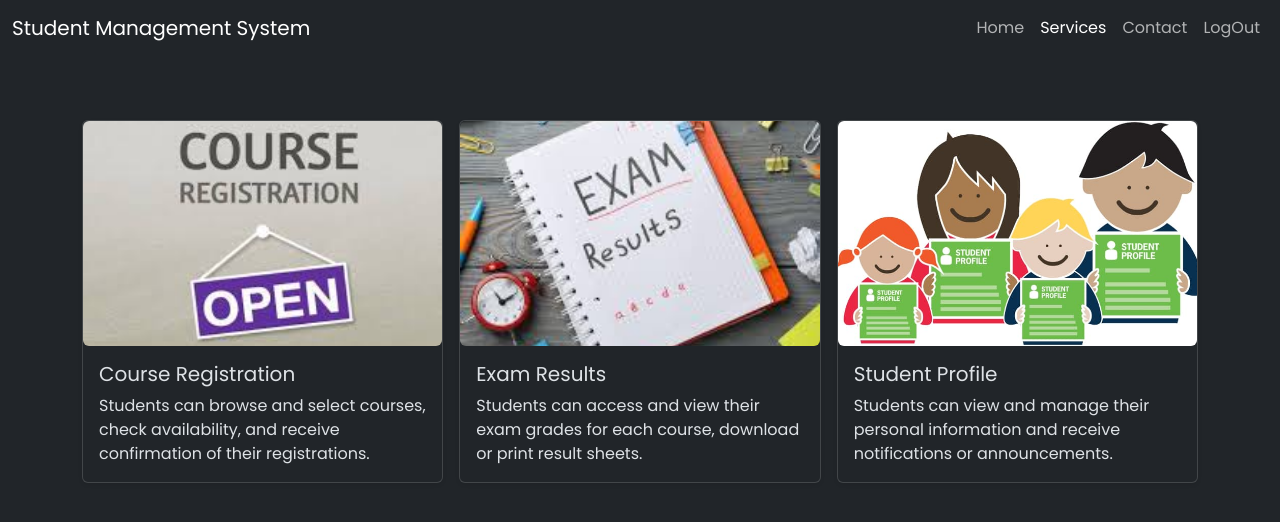
After one commit to Gopal-Khadka/SMS, a Django app: page /services in a window 1280 px wide. The commit adds this page. Shown: the top 522 px of the page. Run offline with Django 5.2, Linux system fonts and the light colour scheme; the visitor is signed in with stand-in values (Sample User, id 1); some libraries are stand-ins or nearby versions.

Commit message:
Add services page

```diff
--- a/main_app/urls.py
+++ b/main_app/urls.py
@@ -1,11 +1,11 @@
 from django.urls import path
 from . import views
 
-app_name ="main_app"
+app_name = "main_app"
 urlpatterns = [
     path("", views.index, name="index"),
     path("login", views.logInUser, name="logInUser"),
     path("logout", views.logOutUser, name="logOutUser"),
-     path("contact", views.contact, name="contact"),
-
+    path("contact", views.contact, name="contact"),
+    path("services", views.services, name="services"),
 ]
--- a/main_app/views.py
+++ b/main_app/views.py
@@ -2,18 +2,19 @@ from django.shortcuts import render, redirect
 from datetime import datetime
 from django.contrib.auth.models import User
 from django.contrib.auth import authenticate, login, logout
+from django.contrib.auth.decorators import login_required
 
-
+@login_required(login_url='main_app:logInUser')
 def index(request):
-    if not request.user.is_authenticated:
-        return redirect("main_app:logInUser")
     return render(request, "main_app/index.html")
 
+@login_required(login_url='main_app:logInUser')
 def contact(request):
-    # if not request.user.is_authenticated:
-    #     return redirect("main_app:logInUser")
     return render(request, "main_app/contact.html")
 
+@login_required(login_url='main_app:logInUser')
+def services(request):
+    return render(request, "main_app/services.html")
 
 def logInUser(request):
     context = {"today": datetime.today().year}
--- a/templates/main_app/navbar.html
+++ b/templates/main_app/navbar.html
@@ -25,7 +25,7 @@
 
         <!--NOTE: This may look bad code but is necessary to highlight the current active page-->
         <a class="nav-link {% if request.resolver_match.view_name == "main_app:index" %}active{% endif %}" href="{% url "main_app:index" %}">Home</a>
-        {% comment %} <a class="nav-link {% if request.resolver_match.view_name == "main_app:services" %}active{% endif %}" href="{% url "main_app:services" %}">Services</a> {% endcomment %}
+        <a class="nav-link {% if request.resolver_match.view_name == "main_app:services" %}active{% endif %}" href="{% url "main_app:services" %}">Services</a>
         {% comment %} <a class="nav-link {% if request.resolver_match.view_name == "main_app:dashboard" %}active{% endif %}" href="{% url "main_app:dashboard" %}">Dashboard</a> {% endcomment %}
         <a class="nav-link {% if request.resolver_match.view_name == "main_app:contact" %}active{% endif %}" href="{% url "main_app:contact" %}">Contact</a>
         <a class="nav-link {% if request.resolver_match.view_name == "main_app:logOutUser" %}active{% endif %}" href="{% url "main_app:logOutUser" %}">LogOut</a>
--- /dev/null
+++ b/templates/main_app/services.html
@@ -0,0 +1,46 @@
+{% extends "main_app/base.html" %} {% load static %}
+{% block title %}Services{%endblock title %}
+
+{% comment %} Student Profile:
+Course Registration: Students can browse and select courses, check availability, and receive confirmation of their registrations.
+Exam Results: Students can access and view their exam grades for each course, download or print result sheets. {% endcomment %}
+
+
+{%block content %}
+<div class="container">
+
+    <div class="row row-cols-1 row-cols-sm-1 row-cols-md-3 g-3 mt-5">
+      <div class="col">
+        <div class="card shadow-sm">
+         <img src="{% static "main_app/img/courses.jpg" %}" class="object-fit-cover rounded" width="100%" height="225">
+          <div class="card-body">
+            <h5 class="card-title">Course Registration</h5>
+            <p class="card-text">Students can browse and select courses, check availability, and receive confirmation of their registrations.</p>
+          </div>
+        </div>
+      </div>
+      <div class="col">
+        <div class="card shadow-sm">
+         <img src="{% static "main_app/img/exam.jpeg" %}" class="object-fit-cover rounded" width="100%" height="225">
+          <div class="card-body">
+            <h5 class="card-title">Exam Results</h5>
+            <p class="card-text"> Students can access and view their exam grades for each course, download or print result sheets. </p>
+          </div>
+        </div>
+      </div>
+
+      <div class="col">
+        <div class="card shadow-sm">
+         <img src="{% static "main_app/img/student_profile.jpg" %}" class="object-fit-cover rounded" width="100%" height="225">
+          <div class="card-body">
+            <h5 class="card-title">Student Profile</h5>
+            <p class="card-text">Students can view and manage their personal information and receive notifications or announcements.</p>
+          </div>
+        </div>
+      </div>
+
+    </div>
+  </div>
+
+
+  {%endblock content%}
```
Also changed, not shown: README.md, static/main_app/img/courses.jpg (added), static/main_app/img/exam.jpeg (added), static/main_app/img/student_profile.jpg (added).
